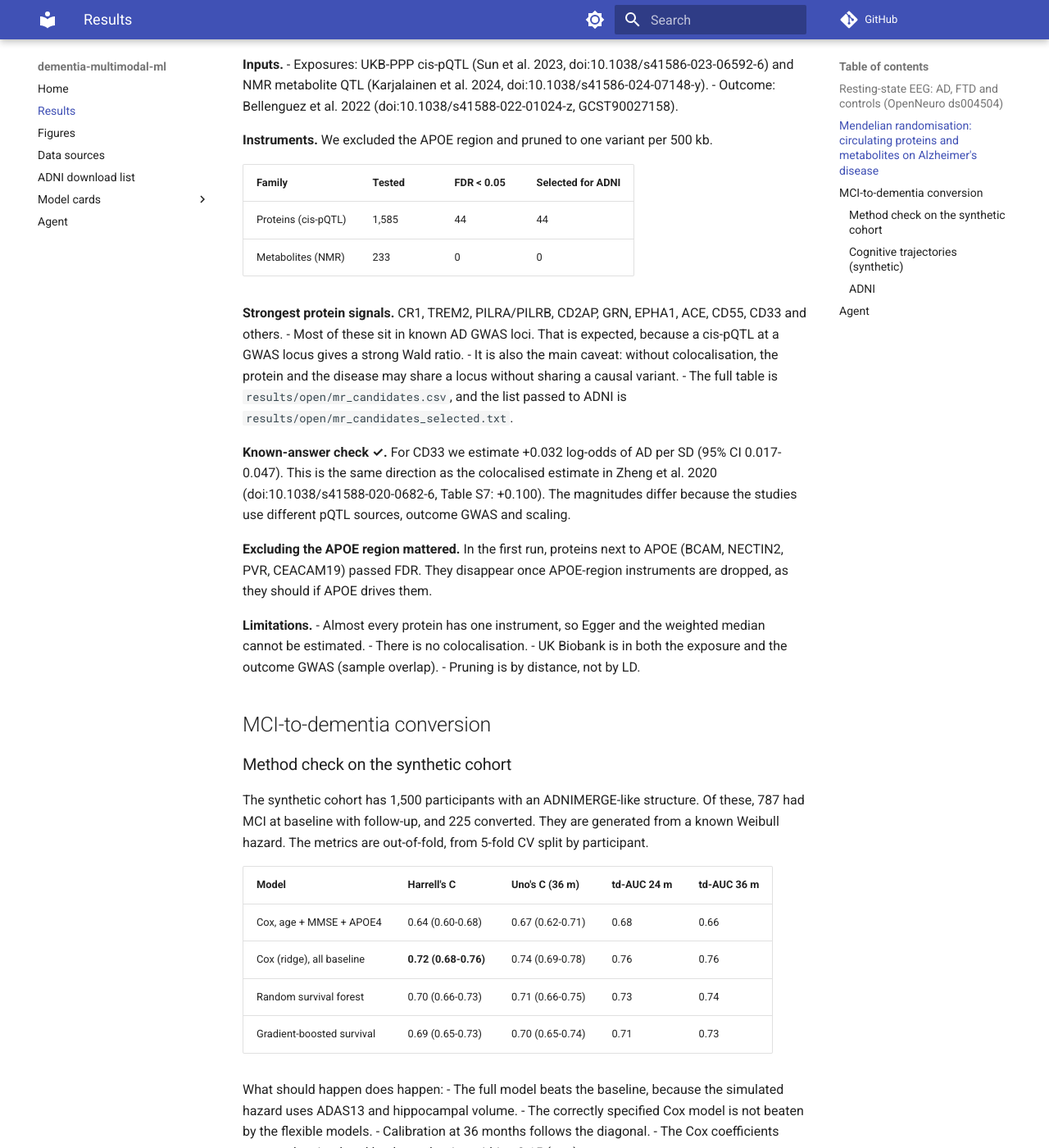
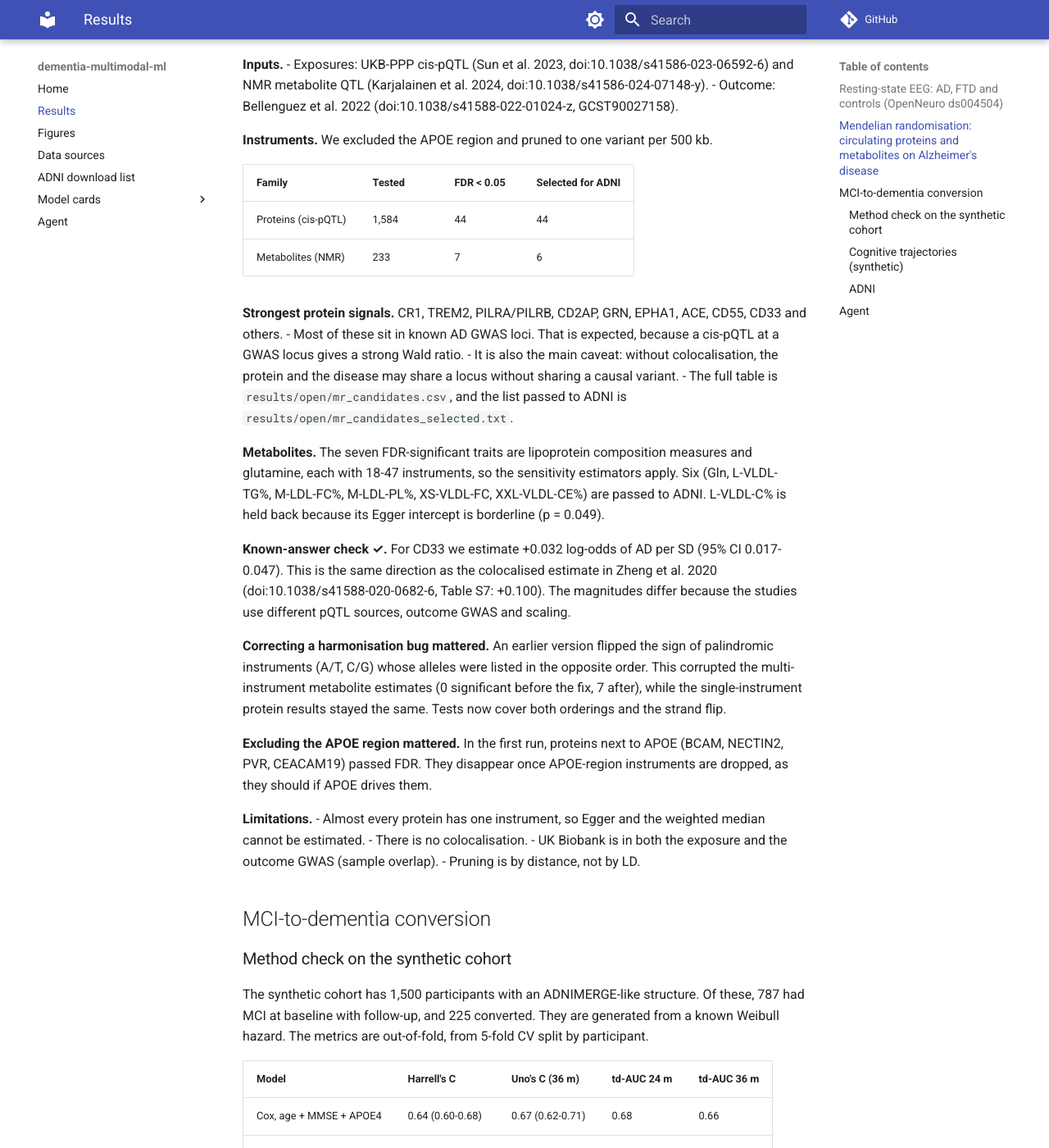
Before and after one commit to mdegiulio97/dementia-multimodal-ml, an MkDocs documentation site: the page built from docs/RESULTS.md, in a window 1280 px wide and 1400 px high, scrolled down 1412 px. Shown: the whole window at 82% size. Built offline with MkDocs 1.6.1 and Material for MkDocs 9.7.7, drawn with Linux system fonts in a browser that asks for light colours; comment, search, counter and statistics services are not loaded.

Commit message:
results: regenerate all results from a clean commit; MR metabolites after the harmonisation fix

```diff
--- a/docs/RESULTS.md
+++ b/docs/RESULTS.md
@@ -56,8 +56,8 @@ this leakage as the reason; our splits exclude it by construction and a test che
 
 | Family | Tested | FDR < 0.05 | Selected for ADNI |
 |---|---|---|---|
-| Proteins (cis-pQTL) | 1,585 | 44 | 44 |
-| Metabolites (NMR) | 233 | 0 | 0 |
+| Proteins (cis-pQTL) | 1,584 | 44 | 44 |
+| Metabolites (NMR) | 233 | 7 | 6 |
 
 **Strongest protein signals.** CR1, TREM2, PILRA/PILRB, CD2AP, GRN, EPHA1, ACE, CD55, CD33 and
 others.
@@ -68,10 +68,21 @@ others.
 - The full table is `results/open/mr_candidates.csv`, and the list passed to ADNI is
   `results/open/mr_candidates_selected.txt`.
 
+**Metabolites.** The seven FDR-significant traits are lipoprotein composition measures and
+glutamine, each with 18-47 instruments, so the sensitivity estimators apply. Six (Gln, L-VLDL-TG%, M-LDL-FC%, M-LDL-PL%, XS-VLDL-FC, XXL-VLDL-CE%)
+are passed to ADNI. L-VLDL-C% is held back because its Egger intercept is borderline
+(p = 0.049).
+
 **Known-answer check ✓.** For CD33 we estimate +0.032 log-odds of AD per SD (95% CI
 0.017-0.047). This is the same direction as the colocalised estimate in Zheng et al. 2020
 (doi:10.1038/s41588-020-0682-6, Table S7: +0.100). The magnitudes differ because the studies
 use different pQTL sources, outcome GWAS and scaling.
+
+**Correcting a harmonisation bug mattered.** An earlier version flipped the sign of
+palindromic instruments (A/T, C/G) whose alleles were listed in the opposite order. This
+corrupted the multi-instrument metabolite estimates (0 significant before the fix, 7 after),
+while the single-instrument protein results stayed the same. Tests now cover both orderings
+and the strand flip.
 
 **Excluding the APOE region mattered.** In the first run, proteins next to APOE (BCAM, NECTIN2,
 PVR, CEACAM19) passed FDR. They disappear once APOE-region instruments are dropped, as they
```
Also changed, not shown: README.md (+5 -5 lines), docs/FIGURES.md (+1 -1 lines), docs/model_cards/mr.md (+1 -1 lines), figures/open/mr_volcano.png, 6 other files.
